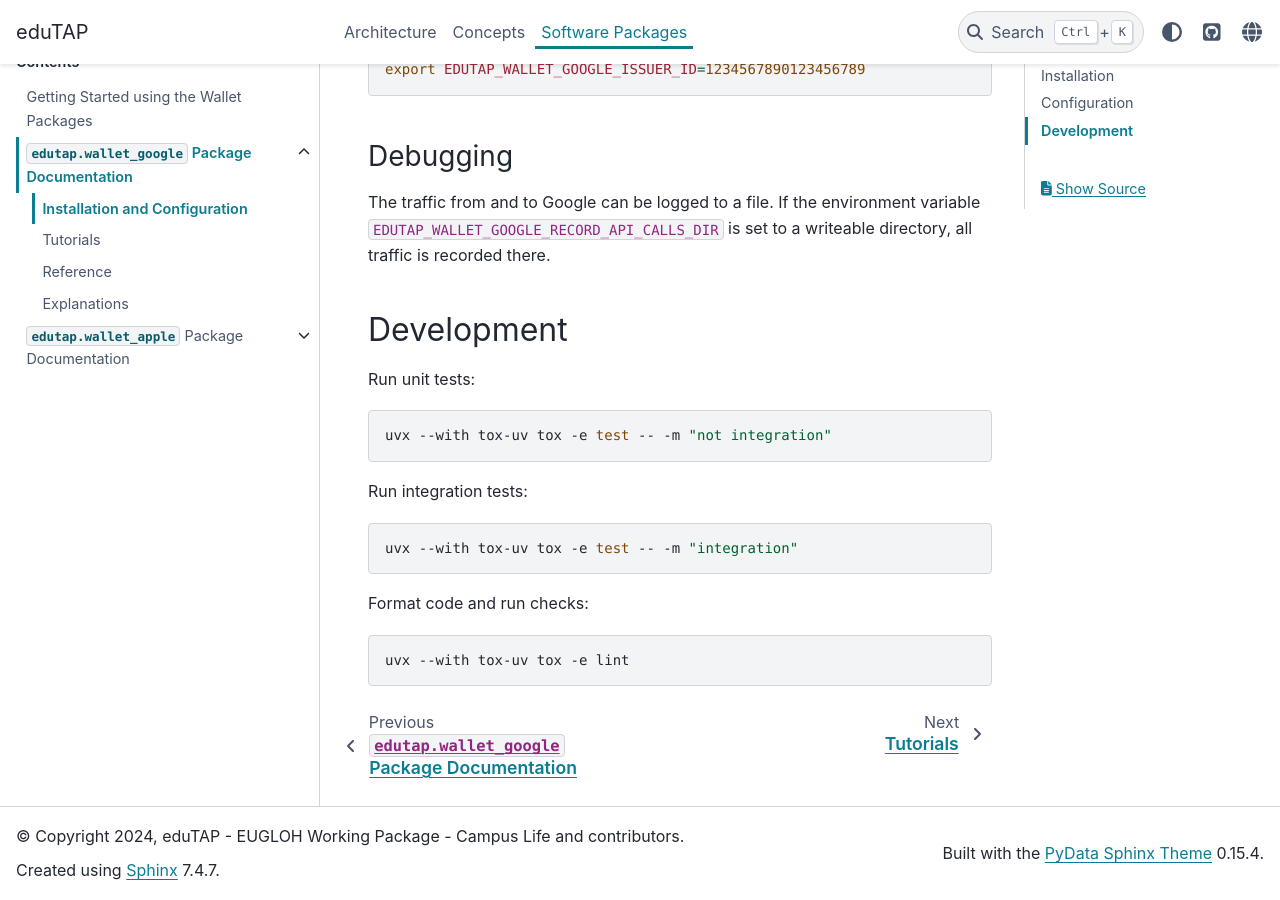
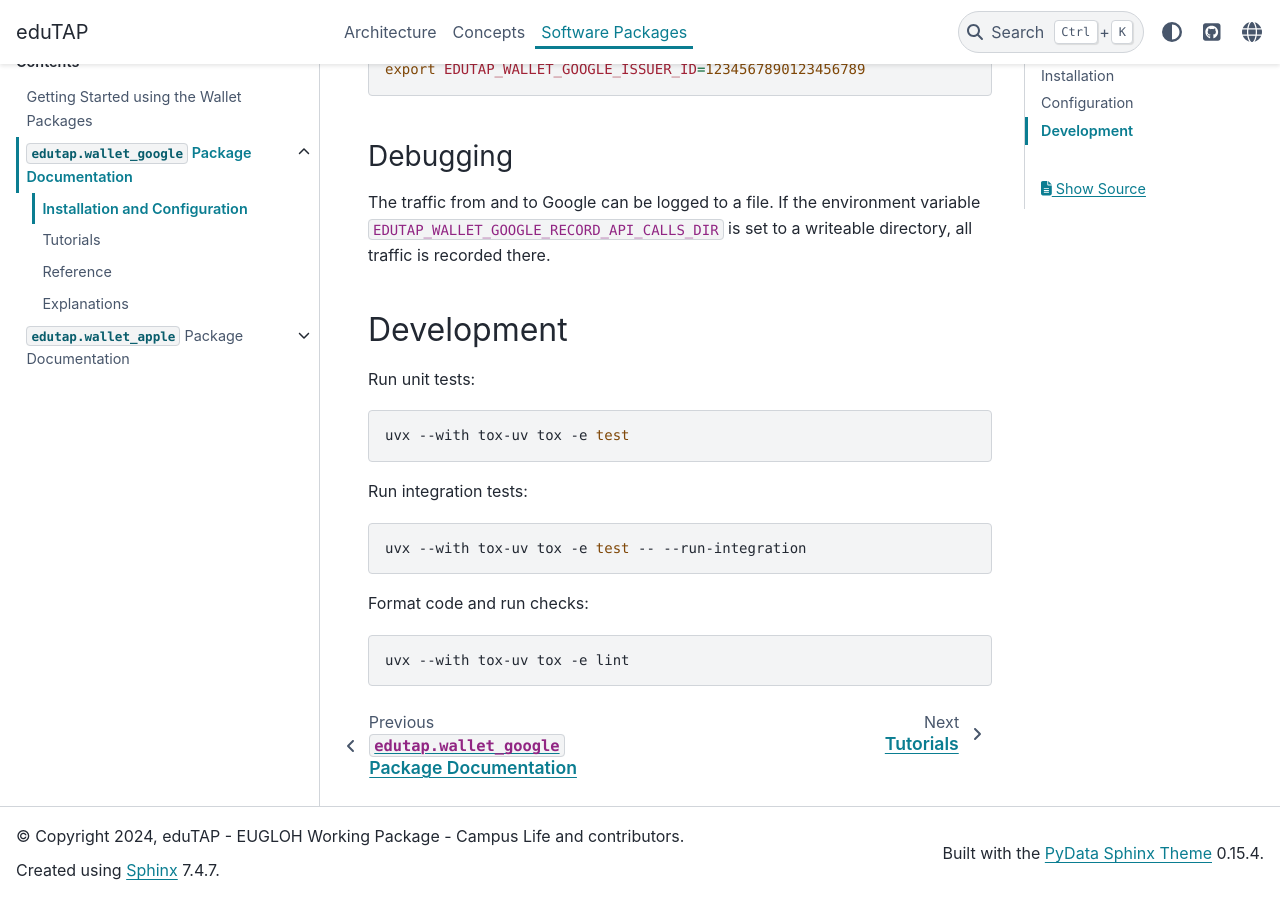
Before and after one commit to edutap-eu/documentation, a Sphinx documentation site: the page built from source/packages/edutap_wallet_google/installation.md, in a window 1280 px wide and 900 px high, scrolled down 1471 px. Built offline with Sphinx 7.4.7 and the PyData theme 0.15.4, drawn with Linux system fonts in a browser that asks for light colours.

Commit message:
reflect pytest-explicit chnages

````diff
--- a/source/packages/edutap_wallet_google/installation.md
+++ b/source/packages/edutap_wallet_google/installation.md
@@ -60,13 +60,13 @@ If the environment variable `EDUTAP_WALLET_GOOGLE_RECORD_API_CALLS_DIR` is set t
 Run unit tests:
 
 ```bash
-uvx --with tox-uv tox -e test -- -m "not integration"
+uvx --with tox-uv tox -e test
 ```
 
 Run integration tests:
 
 ```bash
-uvx --with tox-uv tox -e test -- -m "integration"
+uvx --with tox-uv tox -e test -- --run-integration
 ```
 
 Format code and run checks:
````
